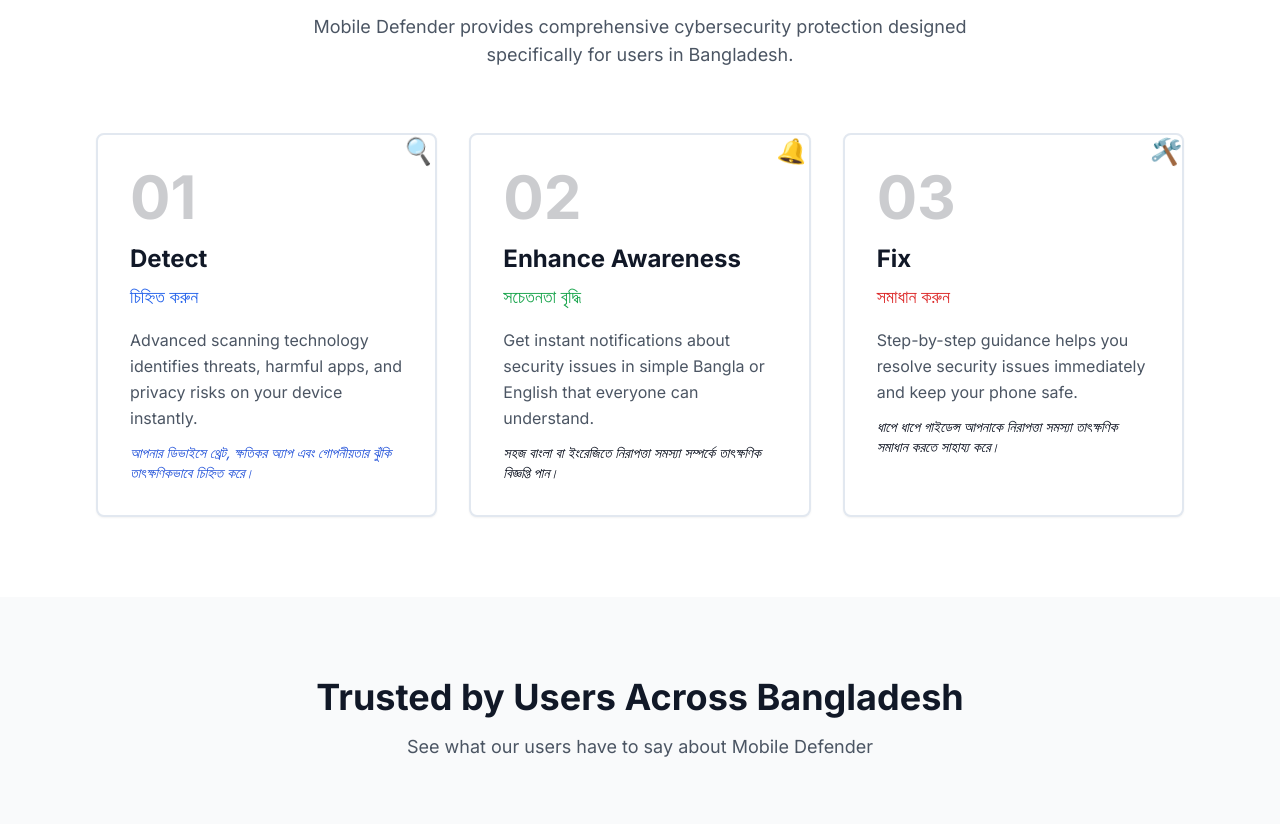
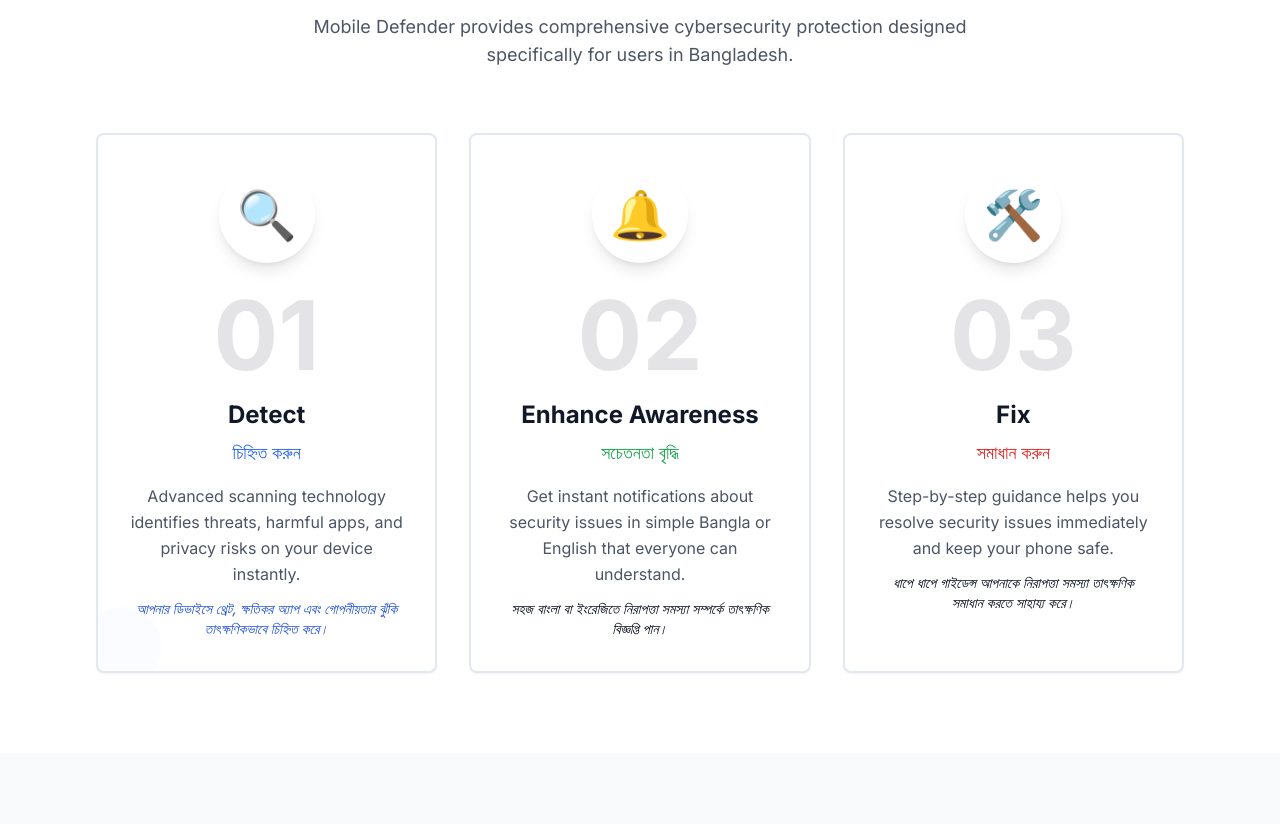
Before and after one commit to mehedi931/mobile-defender-bangla-shield, a React (Vite) app: page / in a window 1280 px wide. Shown: the part 756-1580 px from the top of the page. Built offline with nearby package versions, Linux system fonts and the light colour scheme.

Commit message:
Enhance feature card visuals
Make the feature logos bigger and more lively.

```diff
--- a/src/components/Features.tsx
+++ b/src/components/Features.tsx
@@ -48,18 +48,20 @@ const Features = () => {
           {features.map((feature, index) => (
             <Card
               key={feature.number}
-              className={`relative overflow-hidden border-2 border-${feature.color}-100 hover:border-${feature.color}-300 transition-all duration-300 hover:shadow-xl group`}
+              className={`relative overflow-hidden border-2 border-${feature.color}-100 hover:border-${feature.color}-300 transition-all duration-500 hover:shadow-2xl hover:scale-105 group cursor-pointer`}
             >
-              <CardContent className="p-8">
-                <div className={`absolute top-0 right-0 w-16 h-16 bg-${feature.color}-500 text-white flex items-center justify-center text-2xl transform rotate-12 translate-x-4 -translate-y-4`}>
-                  {feature.icon}
+              <CardContent className="p-8 text-center">
+                {/* Large animated icon at the top */}
+                <div className={`w-24 h-24 mx-auto mb-6 bg-gradient-to-br from-${feature.color}-500 to-${feature.color}-600 rounded-full flex items-center justify-center shadow-lg transform group-hover:scale-110 group-hover:rotate-6 transition-all duration-500`}>
+                  <span className="text-5xl animate-pulse group-hover:animate-bounce">{feature.icon}</span>
                 </div>
 
-                <div className={`text-${feature.color}-500 text-6xl font-bold mb-4 opacity-20 group-hover:opacity-30 transition-opacity`}>
+                {/* Step number with glow effect */}
+                <div className={`text-${feature.color}-500 text-8xl font-bold mb-4 opacity-10 group-hover:opacity-20 transition-all duration-500 transform group-hover:scale-110`}>
                   {feature.number}
                 </div>
 
-                <h3 className="text-2xl font-bold text-gray-900 mb-2">
+                <h3 className="text-2xl font-bold text-gray-900 mb-2 group-hover:text-${feature.color}-700 transition-colors duration-300">
                   {feature.title}
                 </h3>
                 <h4 className={`text-lg font-medium text-${feature.color}-600 mb-4`}>
@@ -72,6 +74,10 @@ const Features = () => {
                 <p className={`text-sm text-${feature.color}-700 italic`}>
                   {feature.descriptionBangla}
                 </p>
+
+                {/* Decorative elements */}
+                <div className={`absolute -top-2 -right-2 w-16 h-16 bg-${feature.color}-100 rounded-full opacity-50 group-hover:scale-150 group-hover:opacity-30 transition-all duration-500`}></div>
+                <div className={`absolute -bottom-4 -left-4 w-20 h-20 bg-${feature.color}-50 rounded-full opacity-30 group-hover:scale-125 group-hover:opacity-50 transition-all duration-500`}></div>
               </CardContent>
             </Card>
           ))}
```
